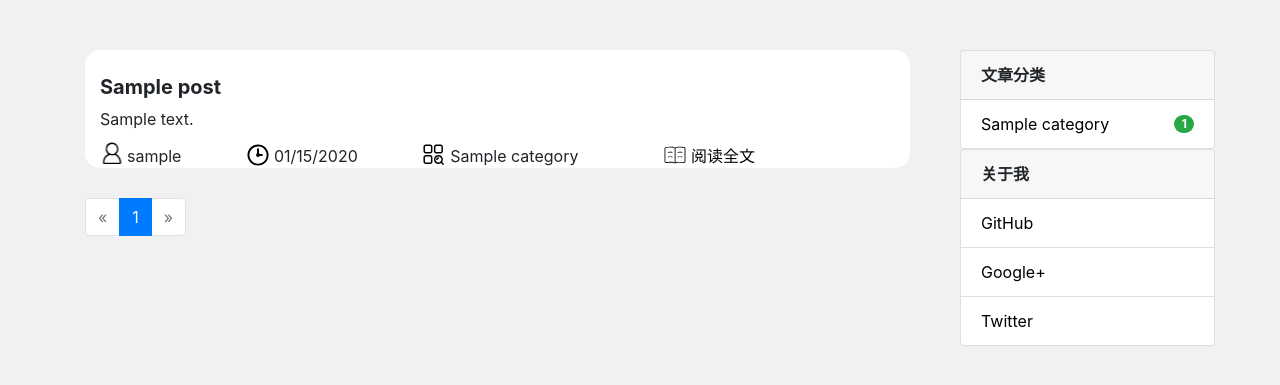
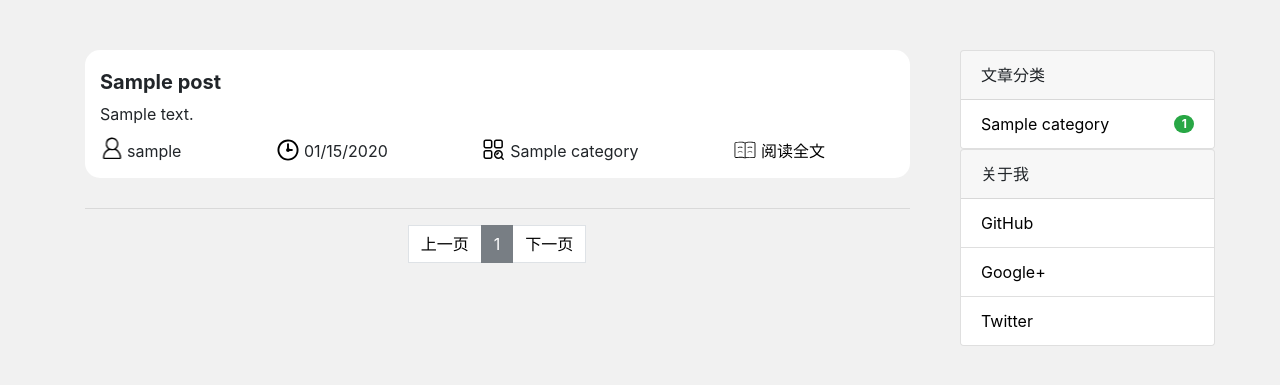
Before and after one commit to gaogep/realblog, a Flask app: page / in a window 1280 px wide. Shown: the part 56-441 px from the top of the page. Run offline with Flask 2, Linux system fonts and the light colour scheme; tables that the repository leaves empty hold one stand-in row (values such as "Sample post"); some libraries are stand-ins or nearby versions.

Commit message:
编写页面首页(八)

```diff
--- a/app/blueprints/auth.py
+++ b/app/blueprints/auth.py
@@ -63,8 +63,8 @@ def resend_confirm_email():
 
 @auth_bp.route('/login', methods=['GET', 'POST'])
 def login():
-    # if current_user.is_authenticated:
-    #     return redirect(url_for('main.index'))
+    if current_user.is_authenticated:
+        return redirect(url_for('main.index'))
     form = LoginForm()
     if form.validate_on_submit():
         username = form.username.data
--- a/app/templates/base.html
+++ b/app/templates/base.html
@@ -22,7 +22,7 @@
             <div class="collapse navbar-collapse" id="navbarSupportedContent">
                 <ul class="navbar-nav mr-auto">
                     <li class="nav-item">
-                        <a class="nav-link" href="#">主页</a>
+                        <a class="nav-link" href="{{ url_for('main.index') }}">主页</a>
                     </li>
                     <li class="nav-item">
                         <a class="nav-link" href="#">博文</a>
@@ -66,6 +66,6 @@
     <script type="text/javascript" src="{{ url_for('static', filename='js/bootstrap.min.js') }}"></script>
     {{ moment.include_moment(local_js=url_for('static', filename='js/moment-with-locales.min.js')) }}
 {% endblock scripts %}
-{{ moment.locale('zh-cn') }}
+{{ moment.locale() }}
 </body>
 </html>
--- /dev/null
+++ b/app/templates/macros.html
@@ -0,0 +1,32 @@
+{% macro render_page(pagination, endpoint) %}
+<ul class="pagination justify-content-center">
+   <li{% if not pagination.has_prev %} class="disabled"{% endif %}>
+       <a class="page-link" href="{% if pagination.has_prev %}
+        {{ url_for(endpoint, page=pagination.page - 1, **kwargs) }}{% else %}#{% endif %}" style="color: black">
+           上一页
+       </a>
+   </li>
+    {% for p in pagination.iter_pages() %}
+    {% if p %}
+        {% if p == pagination.page %}
+        <li class="page-item active" >
+            <a class="page-link" href="{{ url_for(endpoint, page = p, **kwargs) }}"
+               style="color: white; background-color: #787e84; border-color: #787e84">{{ p }}</a>
+        </li>
+        {% else %}
+        <li class="page-item">
+            <a class="page-link" href="{{ url_for(endpoint, page = p, **kwargs) }}" style="color: black">{{ p }}</a>
+        </li>
+        {% endif %}
+    {% else %}
+    <li class="disabled"><a href=# style="color: black">&hellip;</a></li>
+    {% endif %}
+    {% endfor %}
+    <li{% if not pagination.has_prev %} class="disabled"{% endif %}>
+        <a class="page-link" href="{% if pagination.has_next %}
+        {{ url_for(endpoint, page=pagination.page + 1, **kwargs) }}{% else %}#{% endif %}" style="color: black">
+            下一页
+        </a>
+    </li>
+</ul>
+{% endmacro %}
--- a/app/templates/main/index.html
+++ b/app/templates/main/index.html
@@ -1,5 +1,4 @@
 {% extends 'base.html' %}
-{% from 'bootstrap/pagination.html' import render_pagination %}
 
 {% block title %}主页{% endblock %}
 
--- a/app/templates/main/listposts.html
+++ b/app/templates/main/listposts.html
@@ -1,15 +1,18 @@
+{% from 'macros.html' import render_page %}
+
 {% if posts %}
     {% block style %}
         <style>
             div.article-abstract {
                 background-color: #fff;
                 margin-bottom: 30px;
+                padding-bottom: 15px;
                 border-radius: 15px;
             }
 
             h5.blog-title {
                 padding-left: 15px;
-                padding-top: 25px;
+                padding-top: 20px;
             }
 
             small.blog-info {
@@ -24,27 +27,15 @@
             }
 
             a.into-article {
-                margin-left: 40px;
                 color: black;
             }
 
             span.author {
-                margin-left: 15px;
-            }
-
-            span.time {
-                margin-left: 60px;
-            }
-
-            span.category {
-                margin-left: 60px;
-            }
-
-            span.read-article {
-                margin-left: 40px;
+                margin-left: 15px !important;
             }
 
             span.blog-info {
+                margin-left: 90px;
                 display: inline-block;
             }
 
@@ -111,10 +102,8 @@
             <span class="blog-info read-article">
                 <a class="blog-info into-article" href=# ><i class="icon-read"></i>阅读全文</a>
             </span>
-            {% if not loop.last %}
-                <hr>
-            {% endif %}
         </div>
     {% endfor %}
-    {{ render_pagination(pagination, align='center') }}
+    <hr>
+    {{ render_page(pagination, '.index') }}
 {% endif %}
--- a/app/templates/main/sidebar.html
+++ b/app/templates/main/sidebar.html
@@ -13,7 +13,7 @@
     {% endblock %}
 
     <div class="card">
-        <div class="card-header"><strong>文章分类</strong></div>
+        <div class="card-header">文章分类</div>
         <ul class="list-group list-group-flush">
             {% for catgory in categories %}
             <li class="list-group-item d-flex justify-content-between align-items-center">
@@ -25,7 +25,7 @@
     </div>
 {% endif %}
 <div class="card">
-        <div class="card-header"><strong>关于我</strong></div>
+        <div class="card-header">关于我</div>
         <ul class="list-group list-group-flush">
             <li class="list-group-item d-flex justify-content-between align-items-center">
                 <a class="connection" href=#>GitHub</a>
```
